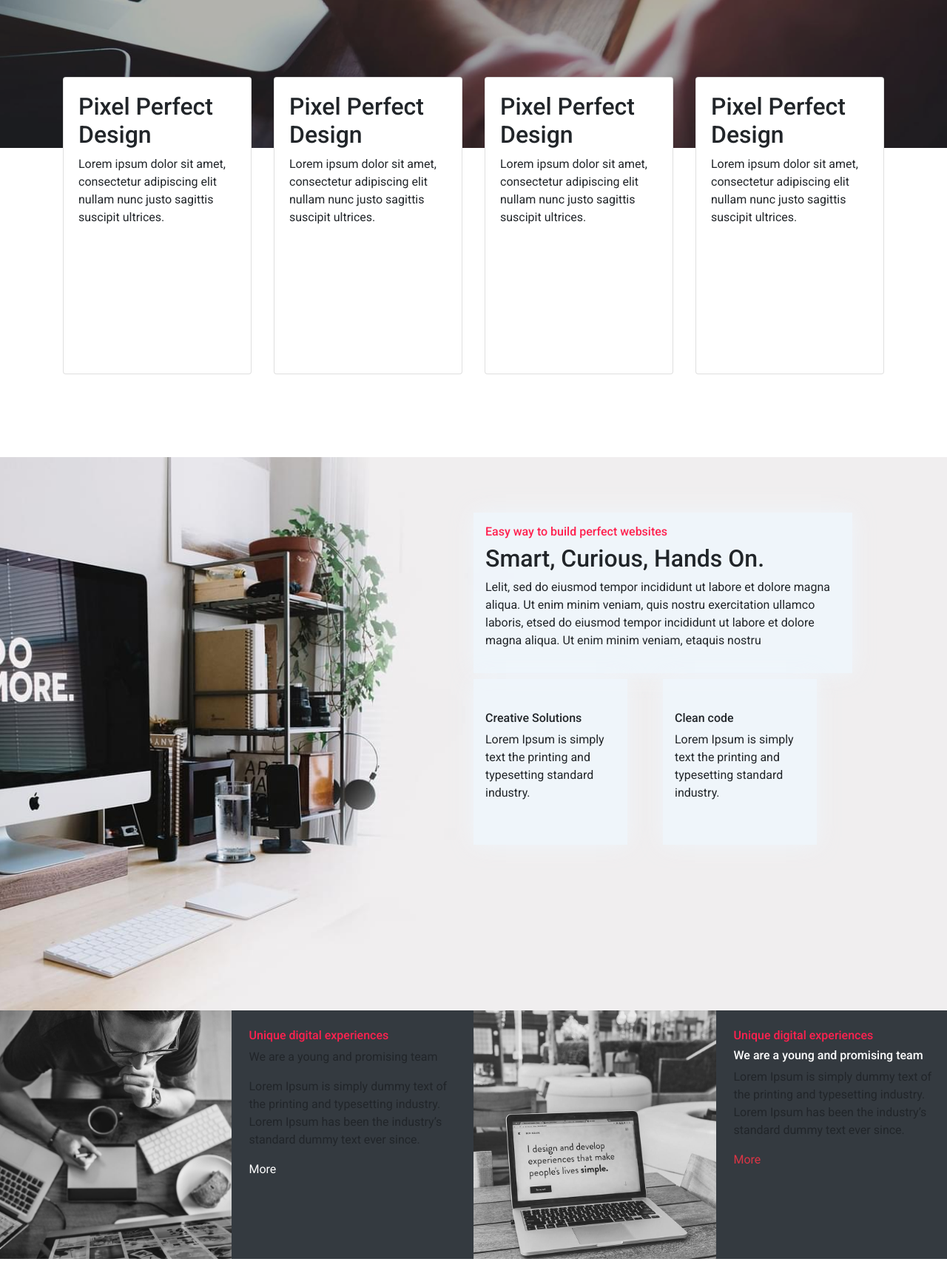
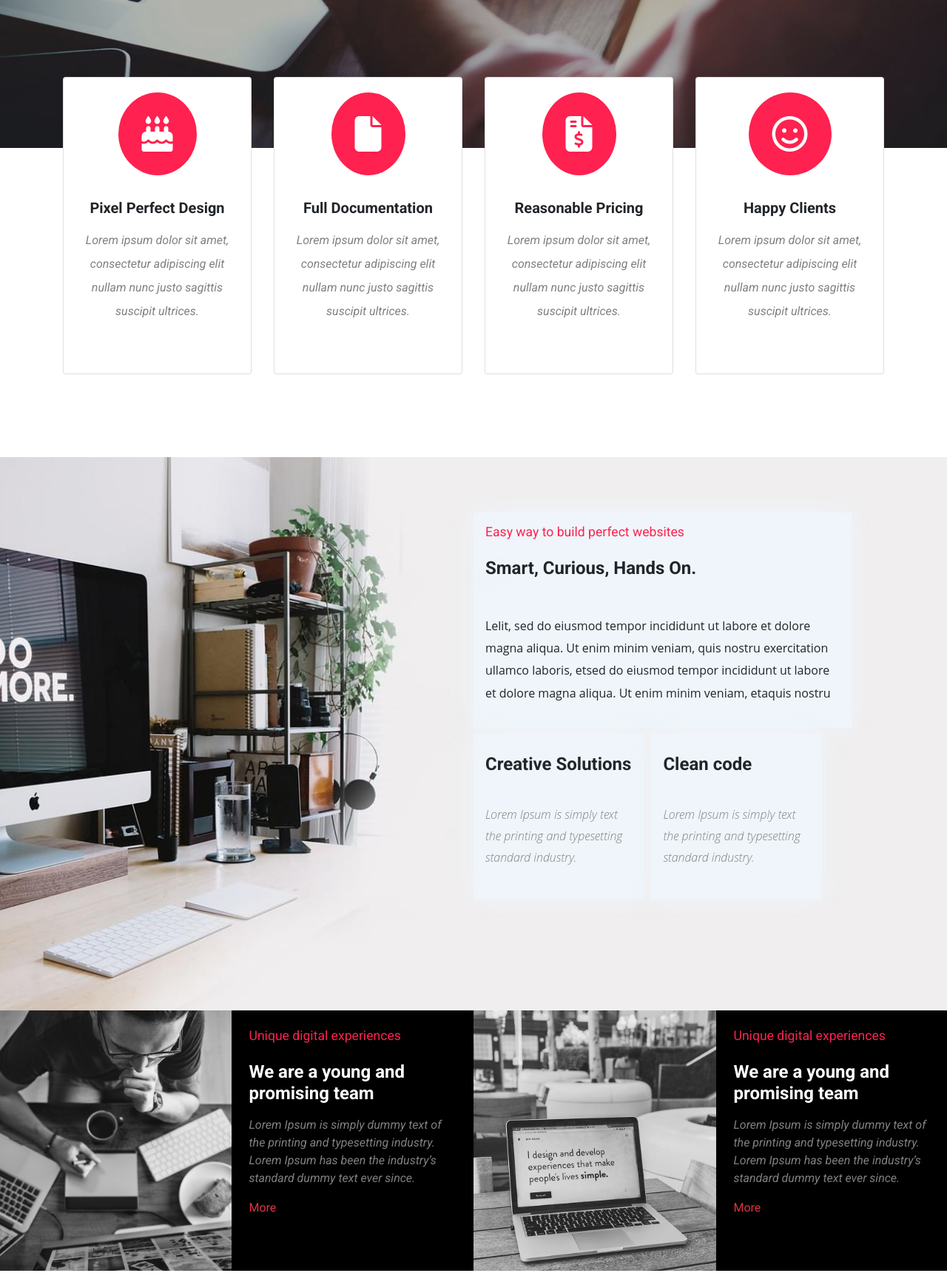
Before and after one commit to SidhantSIDHANT/nicePage-Studio-website, a website: page index.html in a window 1280 px wide. Shown: the part 600-2321 px from the top of the page at 74% size. Drawn offline with nearby package versions, Linux system fonts and the light colour scheme.

Commit message:
font style changes

```diff
--- a/assets/css/helper.css
+++ b/assets/css/helper.css
@@ -1,22 +1,20 @@
 @import url('https://fonts.googleapis.com/css2?family=Roboto:ital,wght@0,100;0,300;0,400;0,500;0,700;0,900;1,100;1,300;1,400;1,500;1,700;1,900&display=swap');
 
-body{
+body {
     font-family: 'Roboto', sans-serif;
 }
 
-ul,ol{
-    list-style: none;
-}
-
-a{
-    color : white !important;
+a {
+    color: white !important;
     text-decoration: none !important;
 }
 
 
 h5 {
-    font-size: 1rem;
+    font-size: 1.1rem;
     color: #ff214f;
+    font-weight: 400;
+    margin-bottom: 1.5rem;
 }
 
 h3 {
@@ -26,7 +24,8 @@ h3 {
 
 h4 {
     font-weight: 500;
-    font-size: 1rem;
+    font-size: 1.5rem;
+    font-weight: bold;
 }
 
 section.elegant-solution-sec-1,
@@ -40,11 +39,12 @@ section.experience-section-3,
 }
 
 
-section.elegant-solution-sec-1::after, .ourProducts-section-8::after{
-    content : "";
+section.elegant-solution-sec-1::after,
+.ourProducts-section-8::after {
+    content: "";
     position: absolute;
-    width : 100%;
+    width: 100%;
     height: 100%;
-    top : 0;
-    background-color: rgb(0,0,0, .3);
+    top: 0;
+    background-color: rgb(0, 0, 0, .3);
 }
--- a/assets/css/mediaquery.css
+++ b/assets/css/mediaquery.css
@@ -6,10 +6,12 @@
     section.experience-section-3 {
         height: 35.75rem;
     }
-    section.ourProducts-section-8 .outproducts-box h1{
+
+    section.ourProducts-section-8 .outproducts-box h1 {
         font-size: 16px;
     }
-        section.ourProducts-section-8 .outproducts-box{
+
+    section.ourProducts-section-8 .outproducts-box {
         padding: 3rem;
     }
 
@@ -22,7 +24,8 @@
     section.experience-section-3 {
         height: 50rem;
     }
-    section.ourProducts-section-8 .outproducts-box{
+
+    section.ourProducts-section-8 .outproducts-box {
         padding: 1rem;
     }
 }
@@ -71,12 +74,12 @@
         position: absolute;
         right: 10%;
         top: 10%;
-        /* transform: translate(-50%,50%); */
     }
 
     section.experience-section-3 .box-height-shadow {
         min-height: 14rem;
-        margin-right: 3rem;
+        width: 45%;
+        margin-right: 10px;
         display: flex;
         justify-content: center;
         flex-direction: column;
@@ -87,7 +90,6 @@
         margin-left: 10px;
         margin-bottom: 10px;
     }
-
 
     .outproducts-box {
         width: 60%;
@@ -107,14 +109,13 @@
         bottom: 0;
     }
 
-    section.ourProducts-section-8 .outproducts-box h1{
+    section.ourProducts-section-8 .outproducts-box h1 {
         font-size: 16px;
     }
-        section.ourProducts-section-8 .outproducts-box{
+
+    section.ourProducts-section-8 .outproducts-box {
         padding: 5rem;
     }
-
-
 }
 
 @media all and (min-width : 992px) {
@@ -134,7 +135,7 @@
         bottom: 0;
     }
 
-    section.ourProducts-section-8 .outproducts-box h1{
+    section.ourProducts-section-8 .outproducts-box h1 {
         font-size: 16px;
     }
 
@@ -149,7 +150,7 @@
 }
 
 @media all and (min-width : 1201px) {
-    section.ourProducts-section-8 .outproducts-box h1{
+    section.ourProducts-section-8 .outproducts-box h1 {
         font-size: 2rem;
     }
 }
--- a/assets/css/style.css
+++ b/assets/css/style.css
@@ -11,10 +11,30 @@ section.elegant-solution-sec-1 {
     z-index: 555555;
 }
 
-
-
+/* cus-card-section-2 */
 .card-position {
     transform: translateY(-6rem);
+}
+
+.cus-card-section-2 h3 {
+    font-size: 1.25rem;
+    font-weight: bold;
+    margin-top: 2rem;
+    margin-bottom: 1rem;
+}
+
+.cus-card-section-2 i {
+    background-color: #ff214f;
+    padding: 2rem;
+    border-radius: 50%;
+    font-size: 3rem;
+    color: white;
+}
+
+.cus-card-section-2 p {
+    font-style: italic;
+    color: #808080;
+    line-height: 2;
 }
 
 /* <!-- experiences  --> */
@@ -22,6 +42,22 @@ section.experience-section-3 {
     background-image: url(../images/doMore.jpeg);
     height: 46.75rem;
     position: relative;
+}
+
+.experience-section-3 .box-right-side p.para {
+    font-size: 1rem;
+    line-height: 1.9;
+    font-weight: 400;
+    font-family: 'Open Sans', sans-serif;
+}
+
+.box-height-shadow p {
+    font-family: 'Open Sans', sans-serif;
+    font-weight: 100;
+    color: #808080;
+    line-height: 1.8;
+    margin-top: 2rem;
+    font-style: italic;
 }
 
 section.experience-section-3 .box-shadow,
@@ -33,9 +69,15 @@ section.experience-section-3 .box-height-shadow {
 
 .experience-section-4 .image-height,
 .black-box {
-    height: 21rem;
+    height: 22rem;
     object-fit: cover;
     width: 100%;
+    background-color: black;
+}
+
+.experience-section-4 .black-box p {
+    color: #808080;
+    font-style: italic;
 }
 
 .images-section-5 {
@@ -51,6 +93,18 @@ section.experience-section-3 .box-height-shadow {
 /* features-section-6 */
 .features-section-6 {
     padding: 4rem 0;
+}
+
+.features-section-6 h3{
+    font-size: 1.6rem;
+    margin-bottom: 1rem;
+}
+
+.features-section-6 li{
+    font-style: italic;
+    font-family: 'Open Sans',sans-serif;
+    margin-bottom: 10px;
+    color : #808080;
 }
 
 /* digitalExperience-section-7 */
--- a/index.html
+++ b/index.html
@@ -4,7 +4,11 @@
 <head>
     <meta charset="UTF-8">
     <meta name="viewport" content="width=device-width, initial-scale=1.0">
-    <link rel="stylesheet" href="https://cdn.jsdelivr.net/npm/bootstrap@4.0.0/dist/css/bootstrap.min.css" integrity="sha384-Gn5384xqQ1aoWXA+058RXPxPg6fy4IWvTNh0E263XmFcJlSAwiGgFAW/dAiS6JXm" crossorigin="anonymous">
+    <link rel="stylesheet" href="https://cdnjs.cloudflare.com/ajax/libs/font-awesome/6.5.1/css/all.min.css"
+        integrity="sha512-DTOQO9RWCH3ppGqcWaEA1BIZOC6xxalwEsw9c2QQeAIftl+Vegovlnee1c9QX4TctnWMn13TZye+giMm8e2LwA=="
+        crossorigin="anonymous" referrerpolicy="no-referrer" />
+    <link rel="stylesheet" href="https://cdn.jsdelivr.net/npm/bootstrap@4.0.0/dist/css/bootstrap.min.css"
+        integrity="sha384-Gn5384xqQ1aoWXA+058RXPxPg6fy4IWvTNh0E263XmFcJlSAwiGgFAW/dAiS6JXm" crossorigin="anonymous">
     <!-- <link rel="stylesheet" href="./node_modules/bootstrap/dist/css/bootstrap.min.css"> -->
     <link rel="stylesheet" href="./assets/css/helper.css">
     <link rel="stylesheet" href="./assets/css/style.css">
@@ -46,12 +50,25 @@
     <section class="cus-card-section-2">
         <!-- decstop view -->
         <div class="container">
-            <div class="card-position ">
+            <div class="card-position text-center">
                 <div class="row">
                     <div class="col-12 col-sm-6 col-md-6 col-lg-3 col-xl-3 mb-3">
                         <div class="card" id="card-width">
                             <div class="card-body">
+                                <p><i class="fa-solid fa-cake-candles"></i></p>
                                 <h3 class="text-capitalize">Pixel Perfect Design</h3>
+                                <p class="">Lorem ipsum dolor sit amet, consectetur adipiscing elit nullam nunc justo
+                                    sagittis
+                                    suscipit ultrices.</p>
+
+                            </div>
+                        </div>
+                    </div>
+                    <div class="col-12 col-sm-6 col-md-6 col-lg-3 col-xl-3 mb-3">
+                        <div class="card" id="card-width">
+                            <div class="card-body">
+                                <p><i class="fa-solid fa-file"></i></p>
+                                <h3 class="text-capitalize">Full Documentation</h3>
                                 <p>Lorem ipsum dolor sit amet, consectetur adipiscing elit nullam nunc justo sagittis
                                     suscipit ultrices.</p>
 
@@ -61,7 +78,8 @@
                     <div class="col-12 col-sm-6 col-md-6 col-lg-3 col-xl-3 mb-3">
                         <div class="card" id="card-width">
                             <div class="card-body">
-                                <h3 class="text-capitalize">Pixel Perfect Design</h3>
+                                <p><i class="fa-solid fa-file-invoice-dollar"></i></p>
+                                <h3 class="text-capitalize">Reasonable Pricing</h3>
                                 <p>Lorem ipsum dolor sit amet, consectetur adipiscing elit nullam nunc justo sagittis
                                     suscipit ultrices.</p>
 
@@ -71,17 +89,8 @@
                     <div class="col-12 col-sm-6 col-md-6 col-lg-3 col-xl-3 mb-3">
                         <div class="card" id="card-width">
                             <div class="card-body">
-                                <h3 class="text-capitalize">Pixel Perfect Design</h3>
-                                <p>Lorem ipsum dolor sit amet, consectetur adipiscing elit nullam nunc justo sagittis
-                                    suscipit ultrices.</p>
-
-                            </div>
-                        </div>
-                    </div>
-                    <div class="col-12 col-sm-6 col-md-6 col-lg-3 col-xl-3 mb-3">
-                        <div class="card" id="card-width">
-                            <div class="card-body">
-                                <h3 class="text-capitalize">Pixel Perfect Design</h3>
+                                <p><i class="fa-regular fa-face-smile"></i></p>
+                                <h3 class="text-capitalize">Happy clients</h3>
                                 <p>Lorem ipsum dolor sit amet, consectetur adipiscing elit nullam nunc justo sagittis
                                     suscipit ultrices.</p>
 
@@ -99,8 +108,8 @@
             <div class="box-right-side">
                 <div class="box-shadow mb-2">
                     <h5>Easy way to build perfect websites</h5>
-                    <h2>Smart, Curious, Hands On.</h2>
-                    <p>Lelit, sed do eiusmod tempor incididunt ut labore et dolore magna aliqua. Ut enim minim veniam,
+                    <h4 class="mb-5">Smart, Curious, Hands On.</h4>
+                    <p class="para">Lelit, sed do eiusmod tempor incididunt ut labore et dolore magna aliqua. Ut enim minim veniam,
                         quis nostru exercitation ullamco laboris, etsed do eiusmod tempor incididunt ut labore et dolore
                         magna aliqua. Ut enim minim veniam, etaquis nostru</p>
                 </div>
@@ -124,25 +133,25 @@
             <div class="col-12 col-sm-3 col-md-3 col-lg-3 p-0">
                 <img src="./assets/images/reading.jpeg" class="img-fluid image-height" alt="">
             </div>
-            <div class="col-12 col-sm-3 col-md-3 col-lg-3 bg-dark p-0">
+            <div class="col-12 col-sm-3 col-md-3 col-lg-3 p-0">
                 <div class="p-4 black-box">
                     <h5>Unique digital experiences</h5>
-                    <p>We are a young and
-                        promising team</p>
-                    <p>Lorem Ipsum is simply dummy text of the printing and typesetting industry. Lorem Ipsum has been
+                  <h4 class="text-white"> We are a young and <br>
+                    promising team</h4>
+                    <p class="my-3">Lorem Ipsum is simply dummy text of the printing and typesetting industry. Lorem Ipsum has been
                         the industry’s standard dummy text ever since. </p>
-                    <a href="">More</a>
+                    <a href="" class="text-danger">More</a>
                 </div>
             </div>
             <div class="col-12 col-sm-3 col-md-3 col-lg-3 p-0">
                 <img src="./assets/images/laptop.jpeg" class="img-fluid image-height" alt="">
             </div>
-            <div class="col-12 col-sm-3 col-md-3 col-lg-3  bg-dark p-0">
+            <div class="col-12 col-sm-3 col-md-3 col-lg-3  p-0">
                 <div class="p-4 black-box">
                     <h5>Unique digital experiences</h5>
                     <h4 class="text-white">We are a young and
                         promising team</h4>
-                    <p>Lorem Ipsum is simply dummy text of the printing and typesetting industry. Lorem Ipsum has been
+                    <p class="my-3">Lorem Ipsum is simply dummy text of the printing and typesetting industry. Lorem Ipsum has been
                         the industry’s standard dummy text ever since. </p>
                     <a href="" class="text-danger">More</a>
                 </div>
```
Lines whose indentation alone changed are shown as unchanged.
